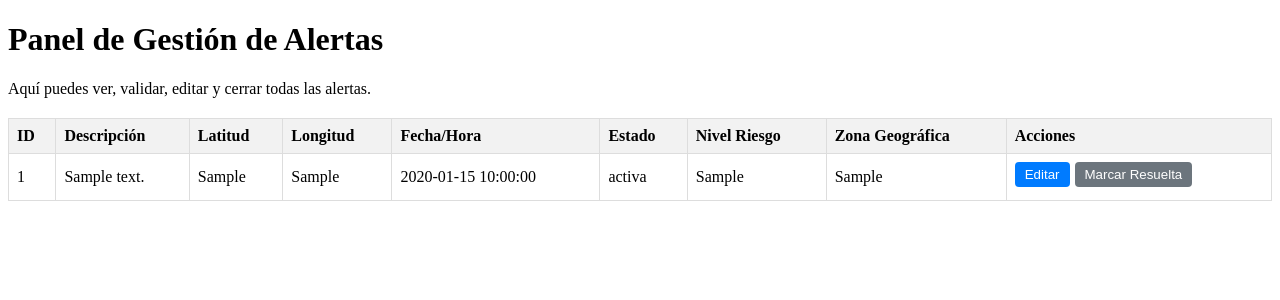
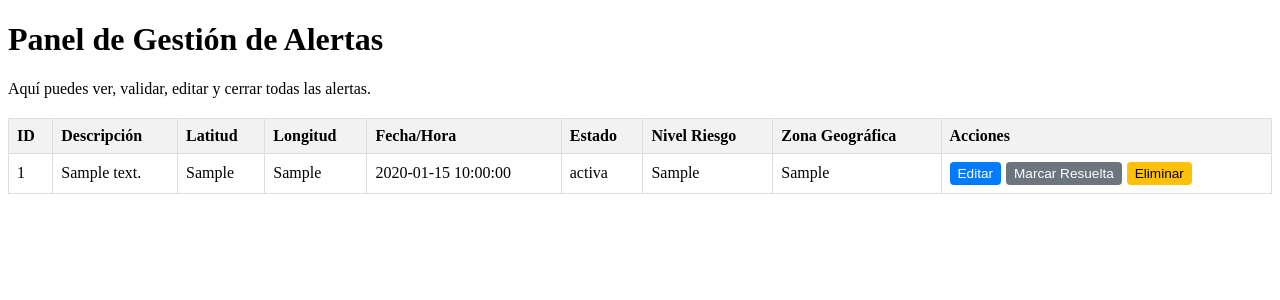
Before and after one commit to gollira77/AquaLerta, a PHP site: page /admin.php in a window 1280 px wide. Shown: the top 300 px of the page. Run offline with PHP 8.4, Linux system fonts and the light colour scheme; tables that the repository leaves empty or names only in its code hold one stand-in row (values such as "Sample post").

Commit message:
se implemento la opcion de editar alertas a administradores

```diff
--- a/admin.php
+++ b/admin.php
@@ -1,7 +1,7 @@
 <?php
 include 'config.php';
 
-// Consulta para obtener todas las alertas
+// Consulta para obtener todas las alertas (pendientes, activas, rechazadas, resueltas)
 // Ordenadas por fecha/hora para ver las más recientes primero
 $sql = "SELECT id, descripcion, latitud, longitud, fecha_hora, estado, nivel_riesgo, zona_geografica FROM alertas ORDER BY fecha_hora DESC";
 $result = $conn->query($sql);
@@ -32,41 +32,69 @@ $result = $conn->query($sql);
         th {
             background-color: #f2f2f2;
         }
+
+        /* Contenedor flexible para los botones de acción */
+        .action-buttons {
+            display: flex;
+            flex-wrap: wrap;
+            gap: 5px;
+            justify-content: flex-start;
+            align-items: center;
+        }
+        .action-buttons form {
+            margin: 0;
+        }
+
+        /* Estilos de los botones */
         .btn-confirmar {
             background-color: #28a745;
             color: white;
             border: none;
-            padding: 5px 10px;
+            padding: 4px 8px;
             cursor: pointer;
             border-radius: 4px;
-            margin-bottom: 5px;
+            font-size: 0.85em;
+            white-space: nowrap;
         }
         .btn-descartar {
             background-color: #dc3545;
             color: white;
             border: none;
-            padding: 5px 10px;
+            padding: 4px 8px;
             cursor: pointer;
             border-radius: 4px;
-            margin-bottom: 5px;
+            font-size: 0.85em;
+            white-space: nowrap;
         }
         .btn-editar {
             background-color: #007bff;
             color: white;
             border: none;
-            padding: 5px 10px;
+            padding: 4px 8px;
             cursor: pointer;
             border-radius: 4px;
-            margin-bottom: 5px;
+            font-size: 0.85em;
+            white-space: nowrap;
         }
         .btn-resolver {
             background-color: #6c757d;
             color: white;
             border: none;
-            padding: 5px 10px;
+            padding: 4px 8px;
             cursor: pointer;
             border-radius: 4px;
-            margin-bottom: 5px;
+            font-size: 0.85em;
+            white-space: nowrap;
+        }
+        .btn-eliminar {
+            background-color: #ffc107;
+            color: black;
+            border: none;
+            padding: 4px 8px;
+            cursor: pointer;
+            border-radius: 4px;
+            font-size: 0.85em;
+            white-space: nowrap;
         }
     </style>
 </head>
@@ -79,7 +107,7 @@ $result = $conn->query($sql);
         <p>Aquí puedes ver, validar, editar y cerrar todas las alertas.</p>
 
         <?php
-        // Mostrar mensajes de estado
+        // Mostrar mensajes de estado (éxito/error)
         if (isset($_GET['status'])) {
             if ($_GET['status'] == 'success') {
                 echo '<div class="alert alert-success" role="alert">¡Operación exitosa! Alerta ' . htmlspecialchars($_GET['action']) . '.</div>';
@@ -103,39 +131,47 @@ $result = $conn->query($sql);
                 echo "<td>" . $row["estado"]. "</td>";
                 echo "<td>" . $row["nivel_riesgo"]. "</td>"; // Mostrar nivel de riesgo
                 echo "<td>" . htmlspecialchars($row["zona_geografica"]). "</td>"; // Mostrar zona geográfica
-                echo "<td>";
+                echo "<td>"; // Celda de acciones
+
+                echo "<div class='action-buttons'>"; // Contenedor flexible para los botones
 
                 // Botones de Confirmar/Descartar solo si el estado es 'pendiente'
                 if ($row["estado"] == 'pendiente') {
-                    echo "<form action='actualizar_estado_alerta.php' method='POST' style='display:inline-block; margin-right: 5px;'>";
+                    echo "<form action='actualizar_estado_alerta.php' method='POST'>";
                     echo "<input type='hidden' name='id_alerta' value='" . $row["id"] . "'>";
                     echo "<input type='hidden' name='nuevo_estado' value='activa'>";
                     echo "<button type='submit' class='btn-confirmar'>Confirmar</button>";
                     echo "</form>";
-                    echo "<form action='actualizar_estado_alerta.php' method='POST' style='display:inline-block;'>";
+                    echo "<form action='actualizar_estado_alerta.php' method='POST'>";
                     echo "<input type='hidden' name='id_alerta' value='" . $row["id"] . "'>";
                     echo "<input type='hidden' name='nuevo_estado' value='rechazada'>";
                     echo "<button type='submit' class='btn-descartar'>Descartar</button>";
                     echo "</form>";
                 }
 
-                // Botones de Editar y Resolver para alertas activas (o incluso pendientes/rechazadas si se quisiera reabrir)
-                if ($row["estado"] == 'activa' || $row["estado"] == 'pendiente' || $row["estado"] == 'rechazada') {
-                    echo "<form action='editar_alerta.php' method='GET' style='display:inline-block; margin-right: 5px;'>";
-                    echo "<input type='hidden' name='id_alerta' value='" . $row["id"] . "'>";
-                    echo "<button type='submit' class='btn-editar'>Editar</button>";
-                    echo "</form>";
-                }
+                // Botón de Editar (ahora visible para CUALQUIER estado, eliminando la condición if)
+                echo "<form action='editar_alerta.php' method='GET'>";
+                echo "<input type='hidden' name='id_alerta' value='" . $row["id"] . "'>";
+                echo "<button type='submit' class='btn-editar'>Editar</button>";
+                echo "</form>";
 
                 // Botón de Marcar como Resuelta solo si la alerta no está ya resuelta
                 if ($row["estado"] != 'resuelta') {
-                    echo "<form action='actualizar_estado_alerta.php' method='POST' style='display:inline-block;'>";
+                    echo "<form action='actualizar_estado_alerta.php' method='POST'>";
                     echo "<input type='hidden' name='id_alerta' value='" . $row["id"] . "'>";
                     echo "<input type='hidden' name='nuevo_estado' value='resuelta'>";
                     echo "<button type='submit' class='btn-resolver'>Marcar Resuelta</button>";
                     echo "</form>";
                 }
-                echo "</td>";
+
+                // Botón de Eliminar (disponible para CUALQUIER estado)
+                echo "<form action='eliminar_alerta.php' method='POST' onsubmit='return confirm(\"¿Estás seguro de que quieres eliminar esta alerta? Esta acción es irreversible.\");'>";
+                echo "<input type='hidden' name='id_alerta' value='" . $row["id"] . "'>";
+                echo "<button type='submit' class='btn-eliminar'>Eliminar</button>";
+                echo "</form>";
+
+                echo "</div>"; // Cierra el contenedor de botones
+                echo "</td>"; // Cierra la celda de acciones
                 echo "</tr>";
             }
             echo "</tbody>";
```
Also changed, not shown: eliminar_alerta.php (added, +43 -0 lines).
